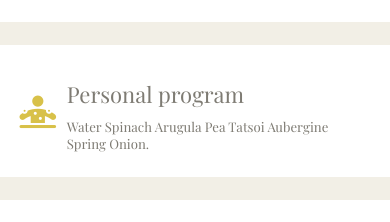
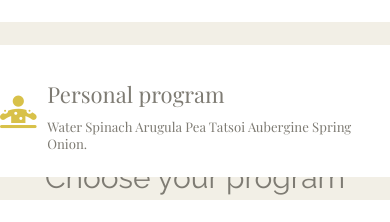
Before and after one commit to Sarita595k/nutritionist_web, a plain HTML site: page nutritionist-master/index.html in a window 390 px wide. Shown: the part 679-901 px from the top of the page. Drawn offline with nearby package versions, Linux system fonts and the light colour scheme; a web font is replaced by a local one.

Commit message:
changes made

```diff
--- a/nutritionist-master/media.css
+++ b/nutritionist-master/media.css
@@ -1,7 +1,7 @@
 /* responsiveness started here  */
 @media (max-width: 576px) {
     html {
-        font-size: 55%;
+        font-size: 55% !important;
     }
 
     /*
@@ -45,15 +45,15 @@
     #sub-header-container {
         flex-direction: column;
         margin-top: 3%;
+        justify-content: center;
         align-items: center;
         /* margin: translate(50%, -50%); */
     }
 
     #header {
-        width: 90%;
+        width: 100%;
         height: 10vh;
         margin: 3% 0;
-        /* transform: translate(10%); */
     }
 
     #header:first-child {
@@ -65,7 +65,7 @@
     }
 
     #choose-program-container {
-        padding-top: 100%;
+        padding-top: 60%;
     }
 
     #choose-program-container,
```
Also changed, not shown: nutritionist-master/index.html (+1 -0 lines).
